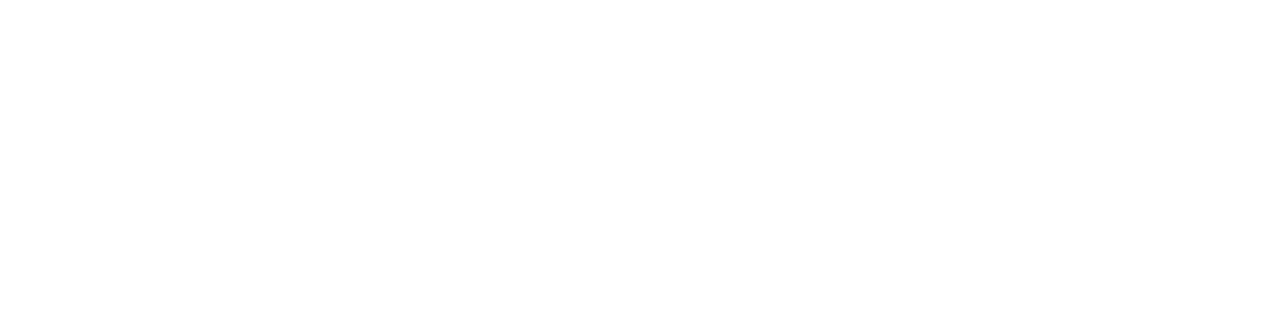
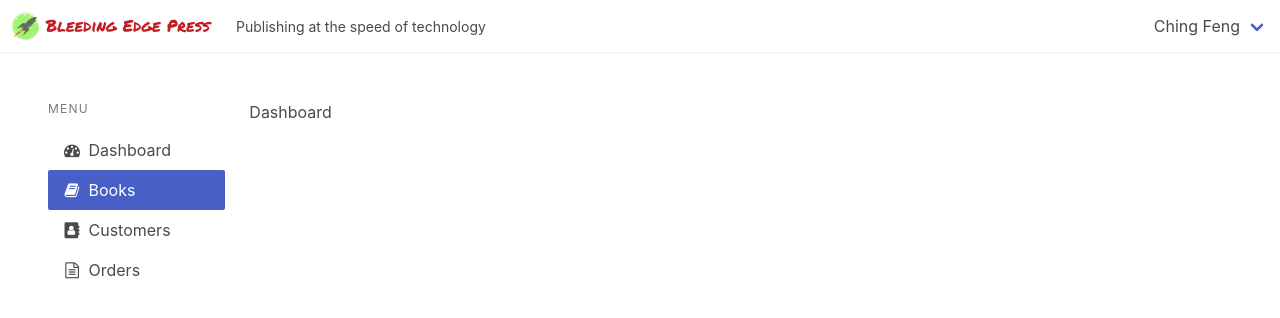
Before and after one commit to botanalis/AdminBook.Dashboard.Bulma, a Vue app: page /#/dashboard/info in a window 1280 px wide. Shown: the top 318 px of the page. Built offline with nearby package versions, Linux system fonts and the light colour scheme.

Commit message:
新增Menu Dashboard router

```diff
--- /dev/null
+++ b/src/view/home/dashboard.vue
@@ -0,0 +1,15 @@
+<template>
+  <div>
+    <h2>Dashboard</h2>
+  </div>
+</template>
+
+<script>
+export default {
+  name: "dashboard"
+}
+</script>
+
+<style scoped>
+
+</style>
--- a/src/view/shared/menu.vue
+++ b/src/view/shared/menu.vue
@@ -5,12 +5,12 @@
     </p>
     <ul class="menu-list">
       <li>
-        <a href="dashboard.html">
-          <span class="icon">
+        <router-link v-bind:to="{name: 'dashboard'}">
+           <span class="icon">
             <i class="fa fa-tachometer"></i>
           </span>
           Dashboard
-        </a>
+        </router-link>
       </li>
       <li>
         <router-link class="is-active" v-bind:to="{name: 'book_list'}">
```
Also changed, not shown: src/router/index.js (+11 -0 lines).
